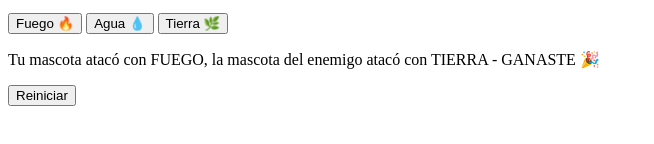
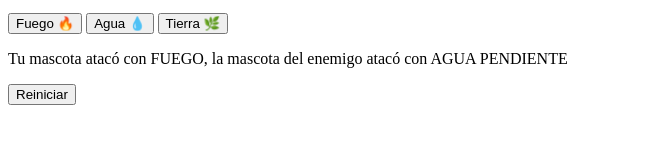
Before and after one commit to Priscy205/JuegoMokepon, a plain HTML site: page mokepon.html in a window 1280 px wide. Both pictures are taken after a click on the button "Fuego 🔥". Shown: the part 272-416 px from the top of the page, 0-654 px from the left. Drawn offline with Linux system fonts and the light colour scheme.

Commit message:
Se imprimen los ataques tanto  del jugador como del enemigo

```diff
--- a/js/mokepon.js
+++ b/js/mokepon.js
@@ -76,6 +76,16 @@ function ataqueAleatorioEnemigo(){
         ataqueEnemigo = 'TIERRA'
     }
 
+    crearMensaje()
+}
+
+function crearMensaje(){
+    let sectionMensajes = document.getElementById('mensajes')
+
+    let parrafo = document.createElement('p')
+    parrafo.innerHTML = 'Tu mascota atacó con ' + ataqueJugador + ', la mascota del enemigo atacó con ' + ataqueEnemigo + ' PENDIENTE'
+
+    sectionMensajes.appendChild(parrafo)
 }
 
 function aleatorio(min, max){
--- a/mokepon.html
+++ b/mokepon.html
@@ -48,7 +48,6 @@
         </section>
 
         <section id="mensajes">
-            <p>Tu mascota atacó con FUEGO, la mascota del enemigo atacó con TIERRA - GANASTE 🎉</p>
         </section>
 
         <section id="reiniciar">
```
